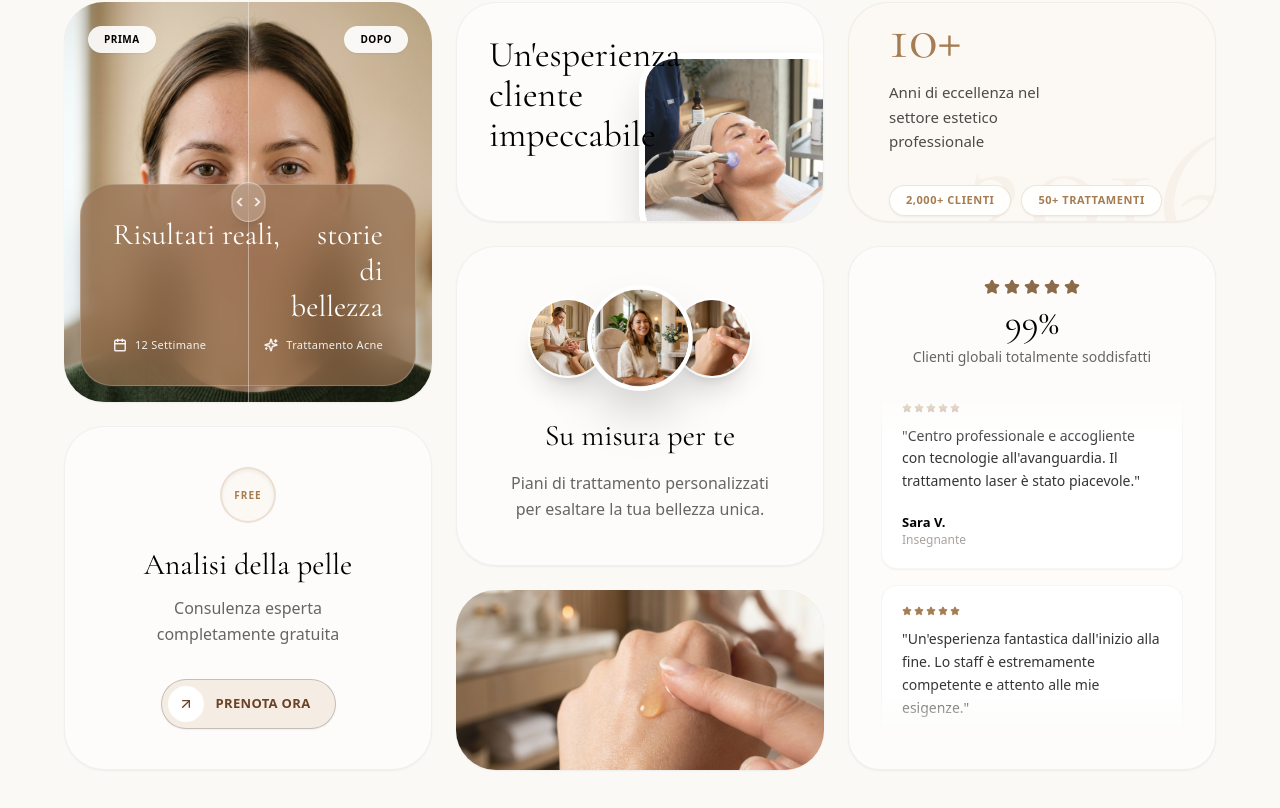
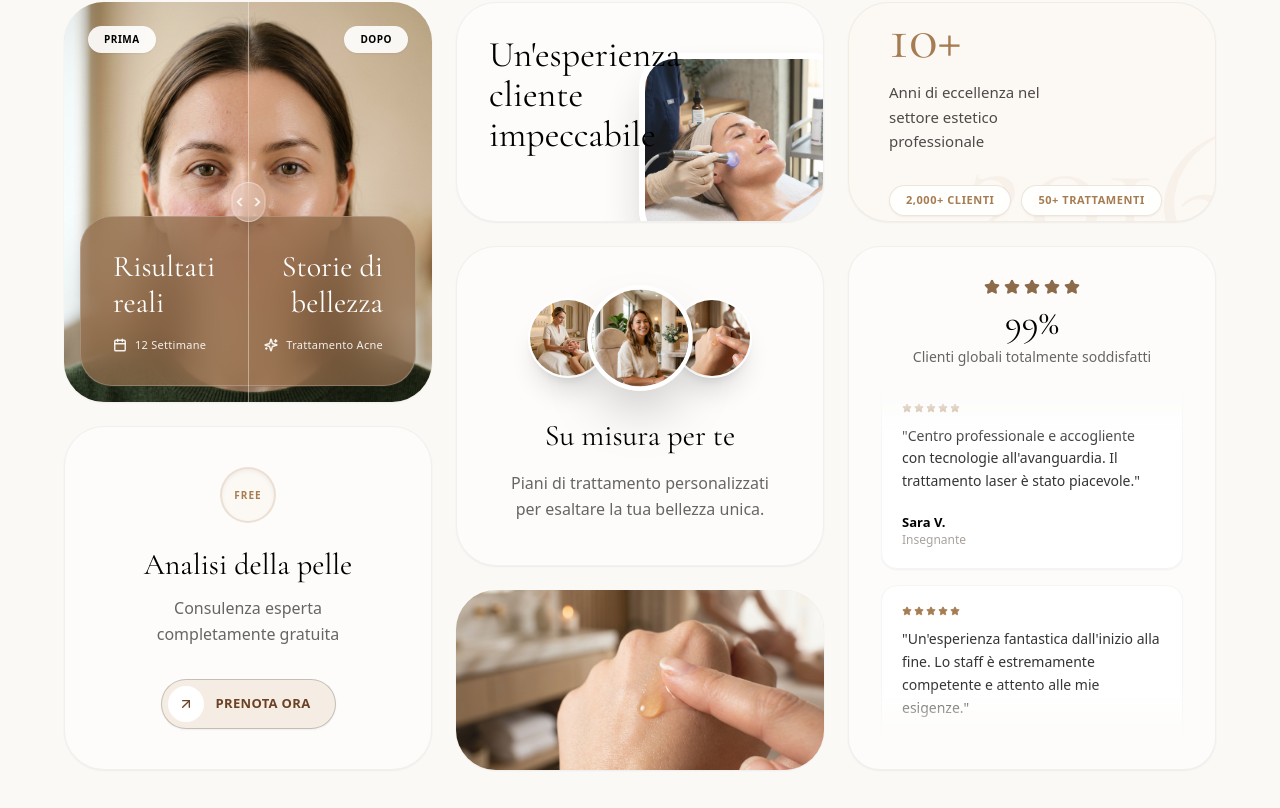
Before and after one commit to belpietrodavide01-beep/centro-estetico-1, a React (Vite) app: page / in a window 1280 px wide. Shown: the part 4864-5672 px from the top of the page. Built offline with nearby package versions, Linux system fonts and the light colour scheme.

Commit message:
style: stack text in bento box 1 and remove comma

```diff
--- a/src/components/BentoGridSection.jsx
+++ b/src/components/BentoGridSection.jsx
@@ -125,12 +125,12 @@ export default function BentoGridSection() {
                 style={{ willChange: 'backdrop-filter' }}
               >
                 {/* Two Column Title */}
-                <div className="flex justify-between items-baseline mb-3 gap-2">
-                  <h3 className="text-white text-xl md:text-3xl font-serif leading-tight shrink-0" style={{ fontFamily: 'Cormorant Garamond, serif' }}>
-                    Risultati reali,
+                <div className="flex justify-between items-end mb-4 gap-4">
+                  <h3 className="text-white text-xl md:text-3xl font-serif leading-[1.1]" style={{ fontFamily: 'Cormorant Garamond, serif' }}>
+                    Risultati<br />reali
                   </h3>
-                  <h3 className="text-white text-xl md:text-3xl font-serif leading-tight text-right w-full" style={{ fontFamily: 'Cormorant Garamond, serif' }}>
-                    storie di bellezza
+                  <h3 className="text-white text-xl md:text-3xl font-serif leading-[1.1] text-right" style={{ fontFamily: 'Cormorant Garamond, serif' }}>
+                    Storie di<br />bellezza
                   </h3>
                 </div>
 
```
